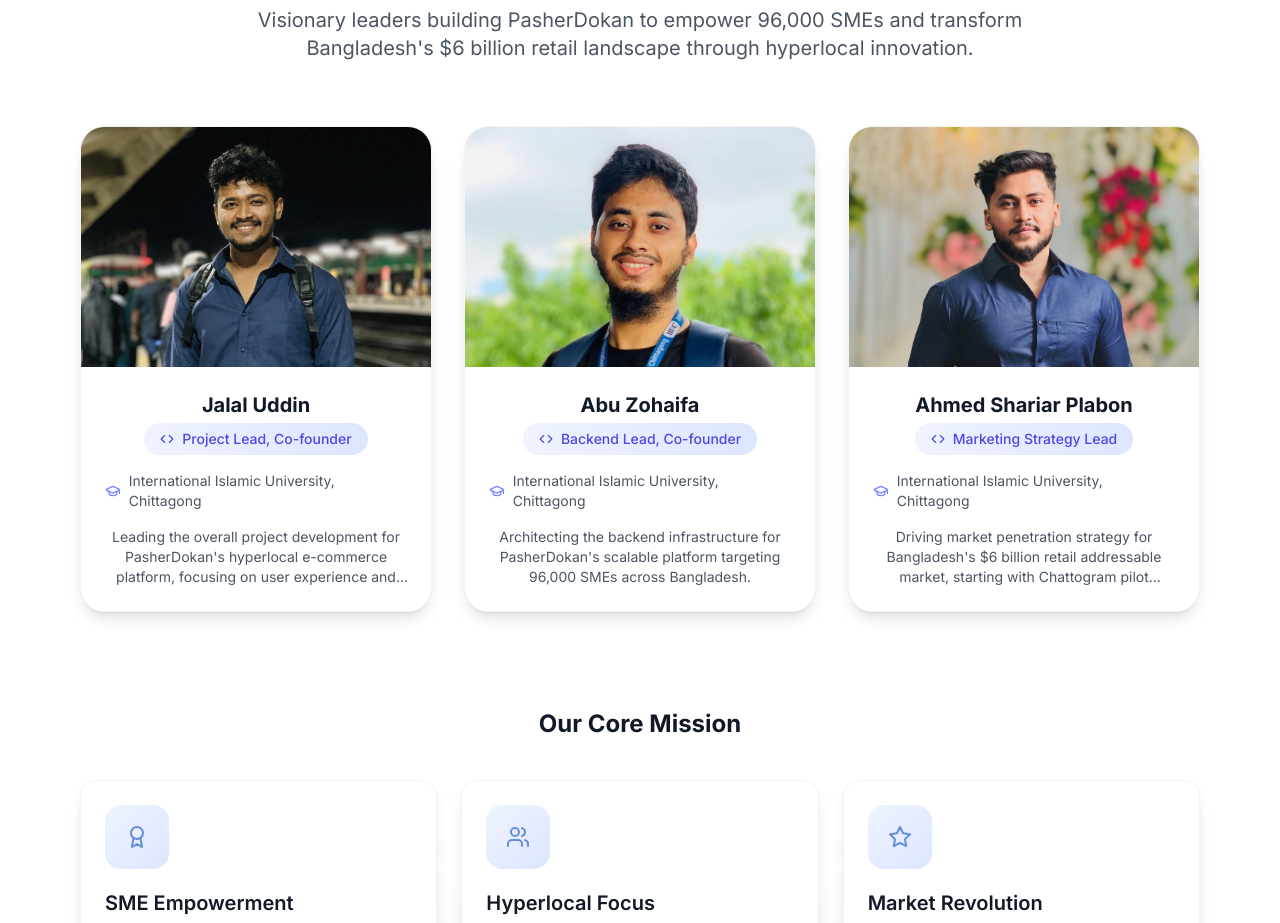
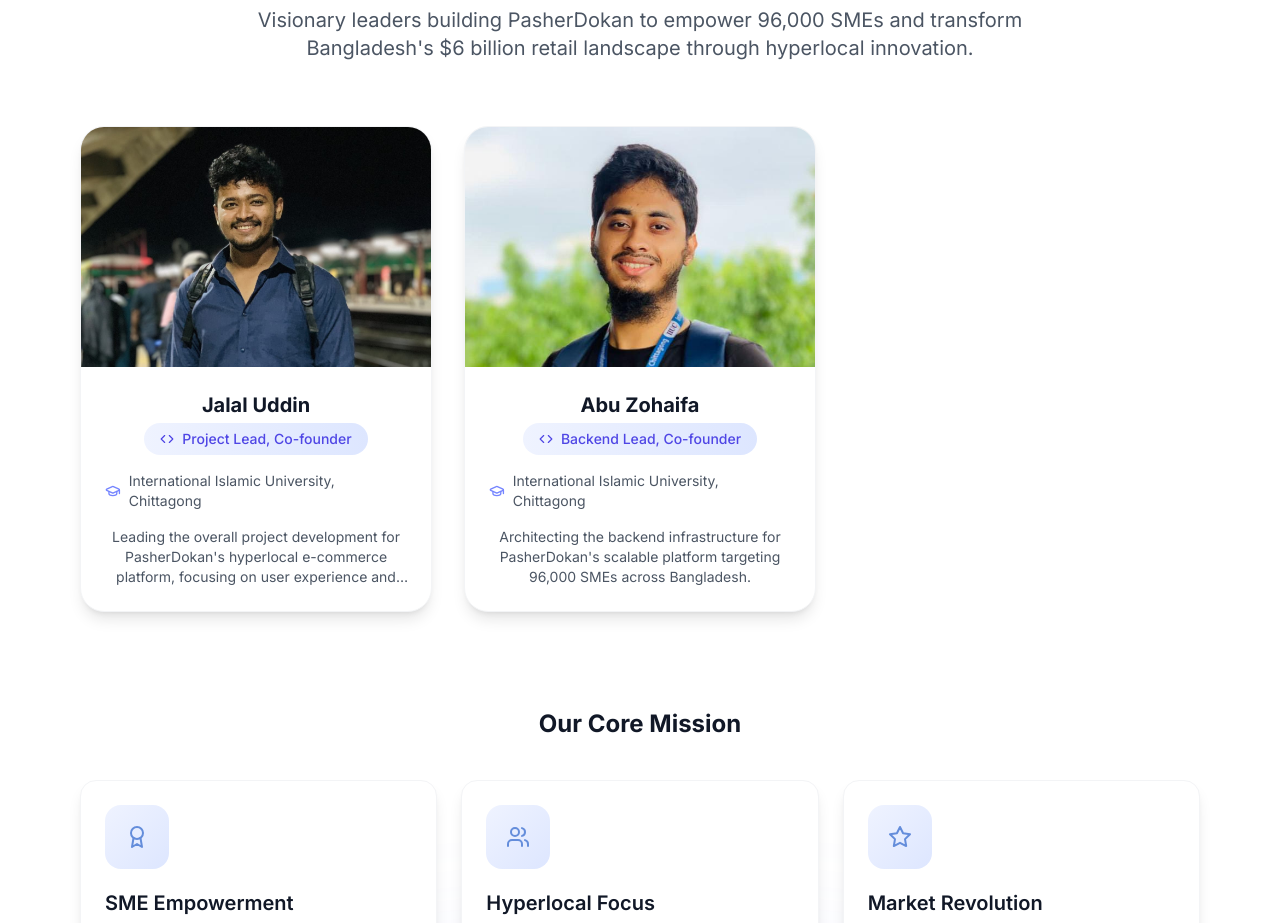
Before and after one commit to ju4700/PasherDokan-Web, a React (Vite) app in the folder PasherDokanWeb/: page /#hero in a window 1280 px wide. Shown: the part 10000-10923 px from the top of the page. Built offline with nearby package versions, Linux system fonts and the light colour scheme.

Commit message:
refactor: Remove Ahmed Shariar Plabon from team members list

```diff
--- a/PasherDokanWeb/src/components/Team.tsx
+++ b/PasherDokanWeb/src/components/Team.tsx
@@ -159,16 +159,6 @@
       image: '/images/zohaifa.jpg',
       bio: 'Architecting the backend infrastructure for PasherDokan\'s scalable platform targeting 96,000 SMEs across Bangladesh.',
     },
-    {
-      name: 'Ahmed Shariar Plabon',
-      role: 'Marketing Strategy Lead',
-      university: 'International Islamic University, Chittagong',
-      email: 'ahmedshahriar948@gmail.com',
-      github: 'https://github.com/shahriar7ahmed',
-      linkedin: 'https://linkedin.com',
-      image: '/images/plabon.jpg',
-      bio: 'Driving market penetration strategy for Bangladesh\'s $6 billion retail addressable market, starting with Chattogram pilot program.',
-    }
   ], []);
 
   useEffect(() => {
```
